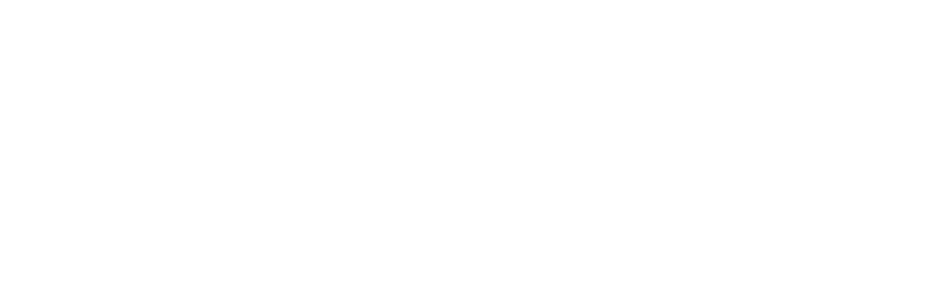
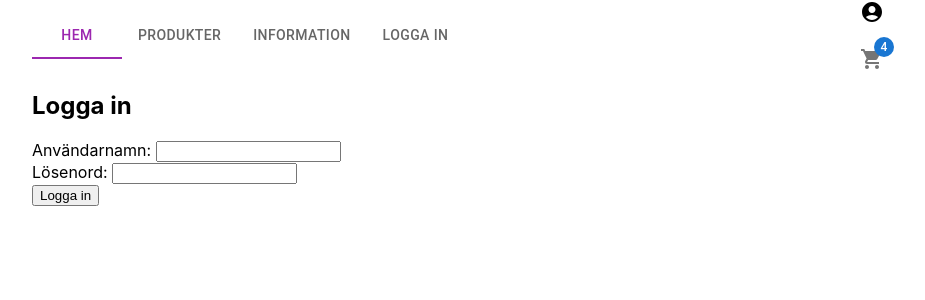
Before and after one commit to OliviaIsberg/ducky, a React (Create React App) app: page /login in a window 1280 px wide. Before the commit this address had no page. Shown: the top 300 px of the page, without its empty margins (182-1107 px from the left). Built offline with nearby package versions, Linux system fonts and the light colour scheme.

Commit message:
Add userContext Fixes #54

```diff
--- /dev/null
+++ b/src/Api/Api.ts
@@ -0,0 +1,19 @@
+import { User} from '../Api/Data'
+import { LoginDetails } from '../components/Forms/LoginForm';
+
+export async function FakeUserFetch(_: string, loginDetails: LoginDetails){
+    return new Promise<User>((resolve) => {
+        setTimeout(() =>{
+            resolve({ username: "User", password: "", isAdmin: false });
+        }, 1000);
+      });
+    }
+
+
+    // export async function FakeUserFetch(_: string){
+    //     return new Promise<User>((resolve) => {
+    //         setTimeout(() =>{
+    //             resolve({ username: "User", password: "", isAdmin: false });
+    //         }, 2000);
+    //       });
+    //     }
--- a/src/Api/Data.ts
+++ b/src/Api/Data.ts
@@ -7,25 +7,25 @@
     //image: ImageData   (?)
 }
 
-export const mockedProducts: Product[] =[{
+export const mockedProducts: Product[] = [{
     title: "First Ducky",
     information: "Lorem ipsum jdksjdksajdajkd jdksaljdkasjdklas jdlsjdsajdlsa",
     category: "starter",
     price: 5,
     id: 1,
-},{
+}, {
     title: "Second Ducky",
     information: "Lorem ipsum jdksjdksajdajkd jdksaljdkasjdklas jdlsjdsajdlsa",
     category: "starter",
     price: 5,
     id: 2,
-},{
+}, {
     title: "Third Ducky",
     information: "Lorem ipsum jdksjdksajdajkd jdksaljdkasjdklas jdlsjdsajdlsa",
     category: "starter",
     price: 5,
     id: 3,
-},{
+}, {
     title: "Forth Ducky",
     information: "Lorem ipsum jdksjdksajdajkd jdksaljdkasjdklas jdlsjdsajdlsa",
     category: "starter",
@@ -33,3 +33,22 @@
     id: 4,
 },
 ]
+
+export interface User{
+    username: string
+    password: string
+    isAdmin: boolean
+}
+
+
+export const mockedUsers: User[] = [
+    {
+        username: "User",
+        password: "User",
+        isAdmin: false,
+    }, {
+        username: "Admin",
+        password: "Admin",
+        isAdmin: true
+    }
+]
--- a/src/components/App.tsx
+++ b/src/components/App.tsx
@@ -1,29 +1,39 @@
-import { Route, Routes } from 'react-router-dom'
-import ProductListPage from '../pages/ProductListPage'
-import Layout from './Layout'
-import StartPage from '../pages/StartPage'
-import TextPage from '../pages/TextPage'
-import CheckOutPage from '../pages/CheckOutPage'
-import ProductPage from '../pages/ProductPage'
-import { mockedProducts, Product } from '../Api/Data'
-import { useState } from 'react'
+import { Route, Routes } from "react-router-dom";
+import ProductListPage from "../pages/ProductListPage";
+import Layout from "./Layout";
+import StartPage from "../pages/StartPage";
+import TextPage from "../pages/TextPage";
+import CheckOutPage from "../pages/CheckOutPage";
+import ProductPage from "../pages/ProductPage";
+import LoginPage from "../pages/LoginPage";
+import { mockedProducts, mockedUsers, Product, User } from "../Api/Data";
+import { useState } from "react";
+import { UserContext, UserProvider } from "../contexts/UserContext";
+import { Login } from "@mui/icons-material";
 
 function App() {
-  const [products] = useState<Product[]>(mockedProducts)
+  const [products] = useState<Product[]>(mockedProducts);
+  const [user] = useState<User | undefined>(undefined);
 
   return (
+    <UserProvider>
       <Routes>
         <Route path="/" element={<Layout />}>
           <Route index element={<StartPage />} />
           <Route path="products">
             <Route index element={<ProductListPage productList={products} />} />
-          <Route path=":id" element={<ProductPage productList={products} />} />
+            <Route
+              path=":id"
+              element={<ProductPage productList={products} />}
+            />
           </Route>
           <Route path="checkoutPage" element={<CheckOutPage />} />
           <Route path="about" element={<TextPage />} />
+          <Route path="login" element={<LoginPage />} />
         </Route>
       </Routes>
-  )
+    </UserProvider>
+  );
 }
 
-export default App
+export default App;
--- a/src/components/Forms/LoginForm.tsx
+++ b/src/components/Forms/LoginForm.tsx
@@ -1,4 +1,73 @@
-function LoginForm (){
+import {
+    useFormik,
+  } from "formik";
+  import * as Yup from "yup";
+  import { User} from '../../Api/Data'
+import { useUser } from "../../contexts/UserContext";
+  import InputField from "./InputField";
+
+  type LoginDetailsSchemaType = Record<keyof LoginDetails, Yup.AnySchema>;
+
+  const LoginFormSchema = Yup.object().shape<LoginDetailsSchemaType>({
+    username: Yup.string().required(),
+    password: Yup.string().required()
+  });
+
+  export interface LoginDetails {
+    username: string,
+    password: string
+}
+
+  interface Props {
+    defaultLoginDetails?: LoginDetails;
+  }
+
+  const emptyForm: LoginDetails = {
+    username: "",
+    password:""
+  };
+
+  function LoginForm (props: Props) {
+   const userContext = useUser()
+
+    const { values, errors, touched, handleChange, handleSubmit, handleBlur } =
+      useFormik<LoginDetails>({
+        initialValues: emptyForm,
+        validationSchema: LoginFormSchema,
+        onSubmit: (loginDetails, { resetForm }) => {
+        userContext.login(loginDetails);
+          resetForm()
+        },
+      });
+
+    return (
+      <form onSubmit={handleSubmit}>
+        {/* user name input */}
+        <InputField
+          label="Användarnamn: "
+          id="username"
+          name="username"
+          type="text"
+          value={values.username}
+          onChange={handleChange}
+          onBlur={handleBlur}
+          error={touched.username && errors.username}
+        />
+        <InputField
+          label="Lösenord: "
+          id="password"
+          name="password"
+          type="text"
+          value={values.password}
+          onChange={handleChange}
+          onBlur={handleBlur}
+          error={touched.password && errors.password}
+        />
+
+        <button type="submit">Logga in</button>
+      </form>
+    );
+
 }
 
 export default LoginForm
--- a/src/components/Header/Header.tsx
+++ b/src/components/Header/Header.tsx
@@ -3,6 +3,7 @@
 import { useNavigate } from 'react-router-dom'
 import ShoppingCartIcon from '@mui/icons-material/ShoppingCart'
 import AccountCircleIcon from '@mui/icons-material/AccountCircle'
+import { useUser } from '../../contexts/UserContext'
 
 interface HeaderProps {}
 
@@ -14,7 +15,7 @@
     setValue(newValue)
     navigate(newValue)
   }
-
+  const userContext = useUser()
   return (
     <Container maxWidth="md">
       <Box sx={{ width: '100%' }}>{/* logo här */}</Box>
@@ -36,9 +37,12 @@
           <Tab value="/" label="Hem" />
           <Tab value="products" label="Produkter" />
           <Tab value="about" label="Information" />
+          {!userContext.user && <Tab value="login" label="Logga in" />}
+          {!!userContext.user && <Tab value="logout" label="Logga ut" />}
         </Tabs>
         <Box>
           <AccountCircleIcon />
+          <h3>{userContext.user?.username}</h3>
           <Badge badgeContent={4} color="primary">
             <ShoppingCartIcon color="action" />
           </Badge>
--- a/src/contexts/UserContext.tsx
+++ b/src/contexts/UserContext.tsx
@@ -1,4 +1,85 @@
-function UserContext (){
+import { Login } from "@mui/icons-material";
+import React, { useContext, useState } from "react";
+import { FakeUserFetch } from "../Api/Api";
+import { User} from '../Api/Data'
+import { LoginDetails } from "../components/Forms/LoginForm";
+
+interface UserContextValue {
+  isLoading: boolean;
+  user?: User;
+  login: (loginDetails: LoginDetails) => void;
 }
 
-export default UserContext
+export const UserContext = React.createContext<UserContextValue>({
+  isLoading: false,
+  user: { username: "", password: "", isAdmin: false },
+  login: (loginDetails: LoginDetails) => {},
+});
+
+export const UserProvider: React.FC<React.ReactNode> = ({ children }) => {
+  const [user, setUser] = React.useState<User | undefined>(undefined);
+  const [isLoading, setIsLoading] = useState(false);
+
+  const login = async (loginDetails: LoginDetails) => {
+    setIsLoading(true);
+    const user = await FakeUserFetch("api/login", loginDetails);
+    setUser(user);
+    setIsLoading(false);
+  };
+
+  return (
+    <UserContext.Provider value={{ user, isLoading, login }}>
+      {children}
+    </UserContext.Provider>
+  );
+};
+
+// let user = localStorage.getItem('currentUser')
+// ? JSON.parse(localStorage.getItem('currentUser')).user
+// : "";
+
+// let token = localStorage.getItem("currentUser")
+//   ? JSON.parse(localStorage.getItem("currentUser")).auth_token
+//   : "";
+
+// export const initialState ={
+//     userDetails: '' || user,
+//     token: '' || token
+//     isLoading: false
+//     errorMessage: null
+// }
+// export const AuthReducer =(inititalState, action) =>{
+//     switch(action.type){
+//         case 'REQUEST_LOGIN':
+//             return{
+//                 ...inititalState,
+//                 isLoading: true
+//             }
+//             case "LOGIN_SUCCESS":
+//       return {
+//         ...initialState,
+//         user: action.payload.user,
+//         token: action.payload.auth_token,
+//         isLoading: false
+//       };
+//     case "LOGOUT":
+//       return {
+//         ...initialState,
+//         user: "",
+//         token: ""
+//       };
+
+//     case "LOGIN_ERROR":
+//       return {
+//         ...initialState,
+//         isLoading: false,
+//         errorMessage: action.error
+//       };
+
+//     default:
+//       throw new Error(`Unhandled action type: ${action.type}`);
+//     }
+// }
+
+export default UserContext;
+export const useUser = () => useContext(UserContext)
--- a/src/pages/CheckOutPage.tsx
+++ b/src/pages/CheckOutPage.tsx
@@ -2,6 +2,7 @@
 import PaymentBox from "../components/Forms/PaymentBox";
 import ShipmentBox from "../components/Forms/ShipmentBox";
 import ShippingForm from "../components/Forms/ShippingForm";
+
 
 function onShippingSubmit(){
 
--- /dev/null
+++ b/src/pages/LoginPage.tsx
@@ -0,0 +1,19 @@
+import { Button, Container } from "@mui/material";
+import LoginForm from "../components/Forms/LoginForm";
+import { useUser } from "../contexts/UserContext";
+
+function onLoginSubmit() {
+
+}
+
+function LoginPage() {
+
+  return (
+    <Container maxWidth="md">
+      <h2>Logga in</h2>
+      <LoginForm />
+    </Container>
+  );
+}
+
+export default LoginPage
```
Also changed, not shown: src/InterFaces.ts (line endings or trailing spaces). Lines whose indentation alone changed are shown as unchanged.
